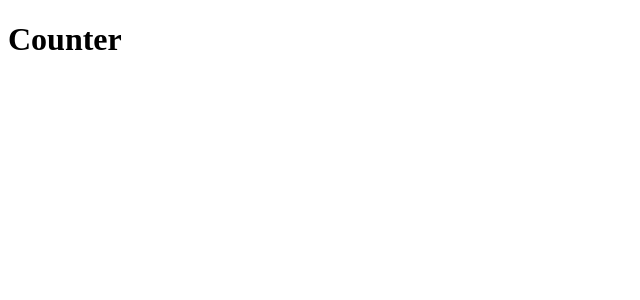
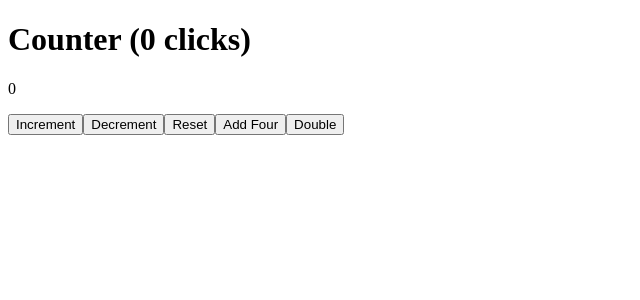
Before and after one commit to kirill-galkin404/Small-test-repo, a React (Vite) app: page / in a window 1280 px wide. Shown: the top 300 px of the page, without its empty margins (0-640 px from the left). Built offline with nearby package versions, Linux system fonts and the light colour scheme.

Commit message:
Build Counter component with useReducer and derived colour/title (S-0004)

```diff
--- a/src/App.jsx
+++ b/src/App.jsx
@@ -1,9 +1,7 @@
+import Counter from './Counter';
+
 function App() {
-  return (
-    <div id="counter">
-      <h1>Counter</h1>
-    </div>
-  );
+  return <Counter />;
 }
 
 export default App;
--- /dev/null
+++ b/src/Counter.jsx
@@ -0,0 +1,32 @@
+import { useReducer } from 'react';
+import { ACTION, counterReducer, initialState } from './counterReducer';
+
+function Counter() {
+  const [state, dispatch] = useReducer(counterReducer, initialState);
+
+  const color = state.c > 10 ? 'red' : state.c < 0 ? 'blue' : 'black';
+
+  return (
+    <div id="counter">
+      <h1 id="ttl">Counter ({state.cc} clicks)</h1>
+      <p id="d" style={{ color }}>{state.c}</p>
+      <button data-action="INCREMENT" onClick={() => dispatch({ type: ACTION.INCREMENT })}>
+        Increment
+      </button>
+      <button data-action="DECREMENT" onClick={() => dispatch({ type: ACTION.DECREMENT })}>
+        Decrement
+      </button>
+      <button data-action="RESET" onClick={() => dispatch({ type: ACTION.RESET })}>
+        Reset
+      </button>
+      <button data-action="ADD_FOUR" onClick={() => dispatch({ type: ACTION.ADD_FOUR })}>
+        Add Four
+      </button>
+      <button data-action="DOUBLE" onClick={() => dispatch({ type: ACTION.DOUBLE })}>
+        Double
+      </button>
+    </div>
+  );
+}
+
+export default Counter;
```
